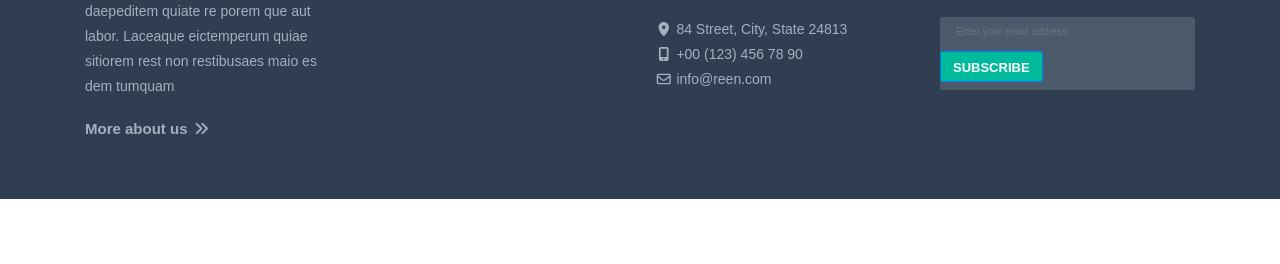
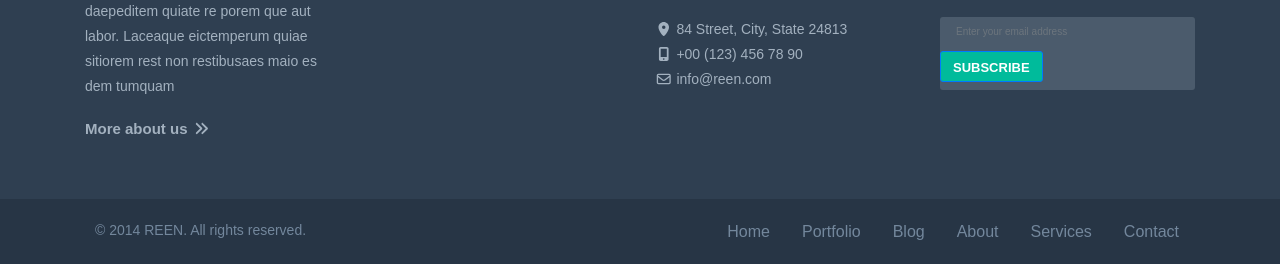
Before and after one commit to Dastan-aka/less24, a plain HTML site: page index.html in a window 1280 px wide. Shown: the part 1630-1894 px from the top of the page. Before the commit the page ends 1829 px from the top, so only its background shows below. Drawn offline with nearby package versions, Linux system fonts and the light colour scheme.

Commit message:
adding footer

```diff
--- a/index.html
+++ b/index.html
@@ -213,6 +213,35 @@
       </div>
     </section>
 
+    <footer class="footer">
+      <div class="container">
+        <div class="footer-flex">
+          <p class="footer-text">© 2014 REEN. All rights reserved.</p>
+
+          <ul class="nav justify-content-end footer-nav">
+            <li class="nav-item">
+              <a class="nav-link footer-link" href="#">Home</a>
+            </li>
+            <li class="nav-item">
+              <a class="nav-link footer-link" href="#">Portfolio</a>
+            </li>
+            <li class="nav-item">
+              <a class="nav-link footer-link" href="#">Blog</a>
+            </li>
+            <li class="nav-item">
+              <a class="nav-link footer-link" href="#">About</a>
+            </li>
+            <li class="nav-item">
+              <a class="nav-link footer-link" href="#">Services</a>
+            </li>
+            <li class="nav-item">
+              <a class="nav-link footer-link" href="#">Contact</a>
+            </li>
+          </ul>
+        </div>
+      </div>
+    </footer>
+
   <script src="./node_modules/jquery/dist/jquery.min.js"></script>
   <script src="./node_modules/bootstrap/dist/js/bootstrap.bundle.js"></script>
 
--- /dev/null
+++ b/sass/common/_footer.sass
@@ -0,0 +1,20 @@
+.footer
+    padding-bottom: rem(15px)
+    background-color: #273545
+    &-flex
+        display: flex
+        justify-content: space-between
+        align-items: center
+    &-text
+        color: $textColor
+        font-size: rem(14px)
+        margin: 0
+        padding: rem(10px)
+        align-self: end
+    &-link
+        color: $textColor
+    &-nav
+        +phone
+            display: none
+        +laptop
+            display: flex
--- a/sass/main.sass
+++ b/sass/main.sass
@@ -12,3 +12,4 @@
 @import 'common/works'
 @import 'common/tender'
 @import 'common/conclusion'
+@import 'common/footer'
```
Also changed, not shown: css/main.css.
